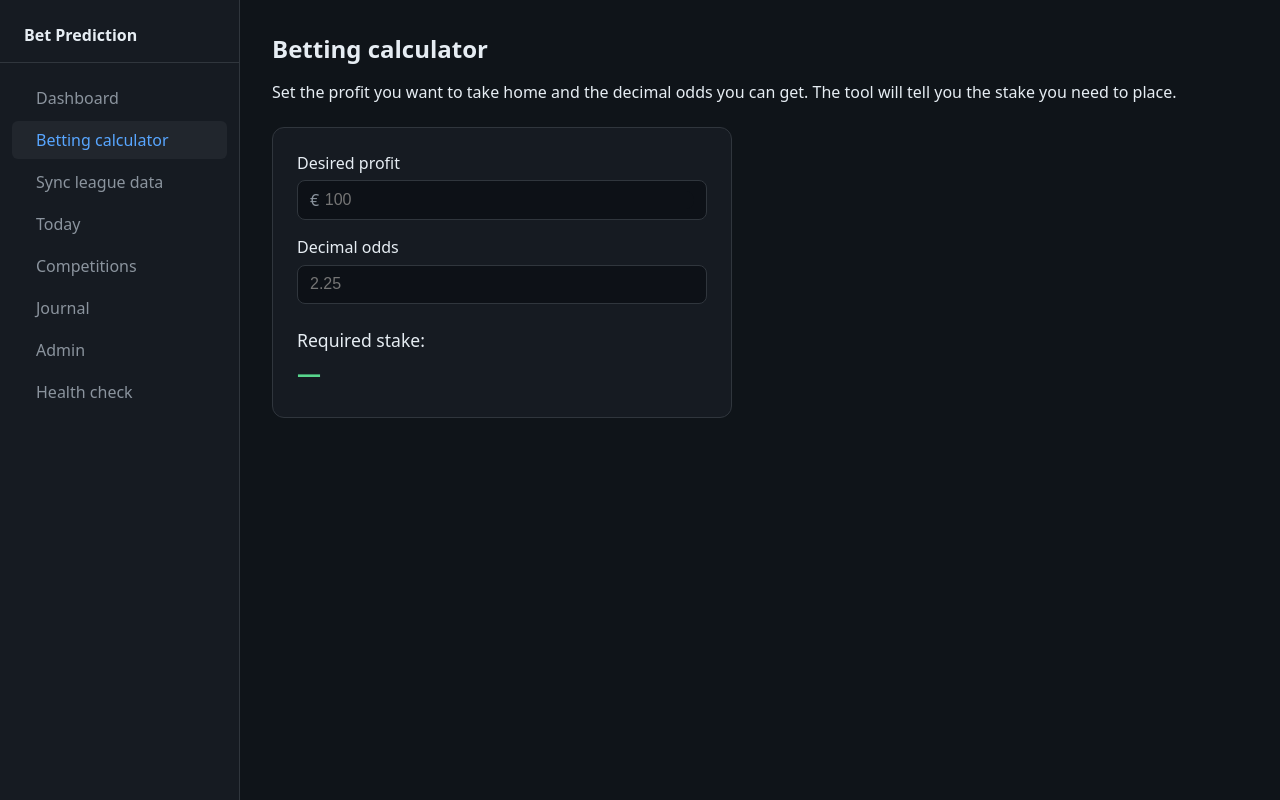
After one commit to litaionut/bet_prediction, a Django app: page /betting-calculator/ in a window 1280 px wide. The commit adds this page. Run offline with Django 5.2, Linux system fonts and the light colour scheme.

Commit message:
Add betting calculator page

```diff
--- a/dashboard/templates/dashboard/base_vertical.html
+++ b/dashboard/templates/dashboard/base_vertical.html
@@ -26,6 +26,7 @@
             <div class="brand">Bet Prediction</div>
             <nav>
                 <a href="{% url 'dashboard:index' %}" class="{% if request.resolver_match.url_name == 'index' and request.resolver_match.app_name == 'dashboard' %}active{% endif %}">Dashboard</a>
+                <a href="{% url 'dashboard:betting_calculator' %}" class="{% if request.resolver_match.url_name == 'betting_calculator' and request.resolver_match.app_name == 'dashboard' %}active{% endif %}">Betting calculator</a>
                 <a href="{% url 'api_football:sync' %}" class="{% if request.resolver_match.app_name == 'api_football' and request.resolver_match.url_name == 'sync' %}active{% endif %}">Sync league data</a>
                 <a href="{% url 'api_football:game_list_today' %}" class="{% if request.resolver_match.app_name == 'api_football' and request.resolver_match.url_name == 'game_list_today' %}active{% endif %}">Today</a>
                 <a href="{% url 'api_football:competition_list' %}" class="{% if request.resolver_match.app_name == 'api_football' and request.resolver_match.url_name == 'competition_list' %}active{% endif %}">Competitions</a>
--- /dev/null
+++ b/dashboard/templates/dashboard/betting_calculator.html
@@ -0,0 +1,113 @@
+{% extends "dashboard/base_vertical.html" %}
+
+{% block title %}Betting Calculator · Bet Prediction{% endblock %}
+
+{% block content %}
+<h1>Betting calculator</h1>
+<p>Set the profit you want to take home and the decimal odds you can get. The tool will tell you the stake you need to place.</p>
+
+<div class="calculator">
+    <label>
+        Desired profit
+        <div class="input-wrapper">
+            <span>€</span>
+            <input id="desiredWin" type="number" min="0" step="0.01" placeholder="100" />
+        </div>
+    </label>
+    <label>
+        Decimal odds
+        <input id="odds" type="number" min="1.01" step="0.01" placeholder="2.25" />
+    </label>
+    <div class="result" id="result">
+        Required stake: <strong>—</strong>
+        <small id="extra"></small>
+    </div>
+</div>
+{% endblock %}
+
+{% block extra_css %}
+{{ block.super }}
+<style>
+    .calculator {
+        margin-top: 1.5rem;
+        display: flex;
+        flex-direction: column;
+        gap: 1rem;
+        background: #161b22;
+        border: 1px solid #30363d;
+        border-radius: 12px;
+        padding: 1.5rem;
+        max-width: 460px;
+    }
+    label { display: flex; flex-direction: column; gap: 0.4rem; font-weight: 500; }
+    .input-wrapper {
+        display: flex;
+        align-items: center;
+        gap: 0.35rem;
+        background: #0d1117;
+        border: 1px solid #30363d;
+        border-radius: 8px;
+        padding: 0.5rem 0.75rem;
+    }
+    .input-wrapper span { color: #8b949e; }
+    input[type="number"] {
+        width: 100%;
+        padding: 0.6rem 0.75rem;
+        border-radius: 8px;
+        border: 1px solid #30363d;
+        background: #0d1117;
+        color: #e6edf3;
+        font-size: 1rem;
+    }
+    input[type="number"]:focus { outline: none; border-color: #58a6ff; box-shadow: 0 0 0 1px rgba(88,166,255,0.4); }
+    .input-wrapper input { padding: 0; border: none; box-shadow: none; }
+    .result {
+        margin-top: 0.5rem;
+        font-size: 1.1rem;
+        display: flex;
+        flex-direction: column;
+        gap: 0.25rem;
+    }
+    .result strong { font-size: 1.5rem; color: #58d68d; }
+    .result small { color: #8b949e; }
+</style>
+{% endblock %}
+
+{% block extra_js %}
+{{ block.super }}
+<script>
+    const desiredWinInput = document.getElementById("desiredWin");
+    const oddsInput = document.getElementById("odds");
+    const resultEl = document.getElementById("result");
+    const extraEl = document.getElementById("extra");
+
+    function formatCurrency(value) {
+        return new Intl.NumberFormat(undefined, { style: "currency", currency: "EUR" }).format(value);
+    }
+
+    function updateResult() {
+        const desiredWin = parseFloat(desiredWinInput.value);
+        const odds = parseFloat(oddsInput.value);
+
+        if (!desiredWin || !odds || odds <= 1) {
+            resultEl.querySelector("strong").textContent = "—";
+            extraEl.textContent = "";
+            return;
+        }
+
+        const stake = desiredWin / (odds - 1);
+        if (!isFinite(stake) || stake <= 0) {
+            resultEl.querySelector("strong").textContent = "—";
+            extraEl.textContent = "";
+            return;
+        }
+
+        const totalReturn = stake * odds;
+        resultEl.querySelector("strong").textContent = formatCurrency(stake);
+        extraEl.textContent = `Total return: ${formatCurrency(totalReturn)} (profit ${formatCurrency(totalReturn - stake)})`;
+    }
+
+    desiredWinInput.addEventListener("input", updateResult);
+    oddsInput.addEventListener("input", updateResult);
+</script>
+{% endblock %}
--- a/dashboard/urls.py
+++ b/dashboard/urls.py
@@ -6,4 +6,5 @@ app_name = "dashboard"
 
 urlpatterns = [
     path("", views.index, name="index"),
+    path("betting-calculator/", views.betting_calculator, name="betting_calculator"),
 ]
--- a/dashboard/views.py
+++ b/dashboard/views.py
@@ -4,3 +4,8 @@ from django.shortcuts import render
 def index(request):
     """Dashboard home page."""
     return render(request, "dashboard/index.html")
+
+
+def betting_calculator(request):
+    """Render the betting calculator page."""
+    return render(request, "dashboard/betting_calculator.html")
```
